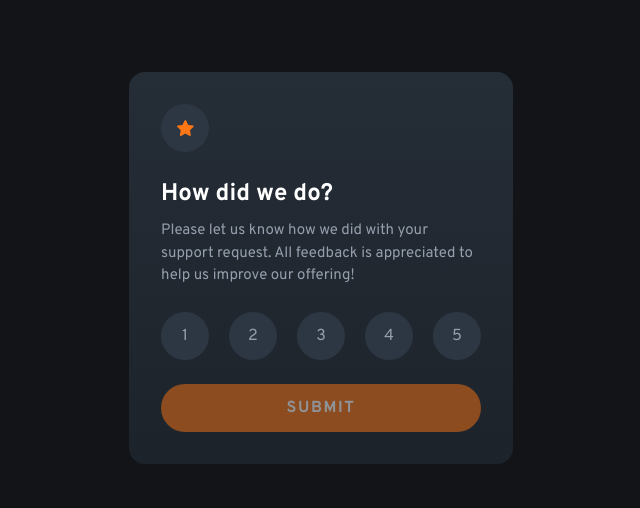
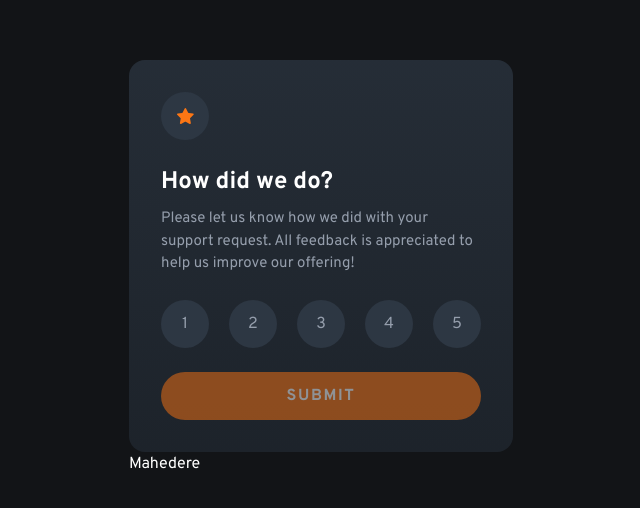
Before and after one commit to Mahedere/Rating_Component, a plain HTML site: page index.html in a window 1280 px wide. Shown: the part 132-640 px from the top of the page, without its empty margins (319-959 px from the left). Drawn offline with Linux system fonts and the light colour scheme.

Commit message:
branding

```diff
--- a/index.html
+++ b/index.html
@@ -1,5 +1,6 @@
 <!DOCTYPE html>
 <html lang="en">
+
 <head>
     <meta charset="UTF-8">
     <meta name="viewport" content="width=device-width, initial-scale=1.0">
@@ -7,6 +8,7 @@
     <link href="https://fonts.googleapis.com/css2?family=Overpass:wght@400;700&display=swap" rel="stylesheet">
     <link rel="stylesheet" href="style.css">
 </head>
+
 <body>
     <main class="container">
         <!-- Rating Card -->
@@ -18,7 +20,8 @@
             <h1>How did we do?</h1>
 
             <p>
-        Please let us know how we did with your support request. All feedback is appreciated to help us improve our offering!
+                Please let us know how we did with your support request. All feedback is appreciated to help us improve
+                our offering!
             </p>
 
             <div class="rating-buttons">
@@ -33,7 +36,7 @@
                 Submit
             </button>
         </div>
-
+        <a  href="https://www.frontendmentor.io/profile/Mahedere" target="_blank">Mahedere</a>
         <!-- Thank You Card (Hidden by default) -->
         <div id="thank-you-card" class="card hidden">
             <div class="thank-you-img">
@@ -47,13 +50,14 @@
             <h2>Thank you!</h2>
 
             <p>
-        We appreciate you taking the time to give a rating. If you ever need more support, don't hesitate to get in touch!
+                We appreciate you taking the time to give a rating. If you ever need more support, don't hesitate to get
+                in touch!
             </p>
         </div>
     </main>
 
     <script>
-    document.addEventListener('DOMContentLoaded', function() {
+        document.addEventListener('DOMContentLoaded', function () {
             const ratingCard = document.getElementById('rating-card');
             const thankYouCard = document.getElementById('thank-you-card');
             const submitButton = document.getElementById('submit-button');
@@ -64,7 +68,7 @@
 
             // Handle rating selection
             ratingButtons.forEach(button => {
-        button.addEventListener('click', function() {
+                button.addEventListener('click', function () {
                     // Remove active class from all buttons
                     ratingButtons.forEach(btn => btn.classList.remove('active'));
 
@@ -79,7 +83,7 @@
                 });
 
                 // Keyboard accessibility
-        button.addEventListener('keydown', function(e) {
+                button.addEventListener('keydown', function (e) {
                     if (e.key === 'Enter' || e.key === ' ') {
                         e.preventDefault();
                         this.click();
@@ -88,7 +92,7 @@
             });
 
             // Handle form submission
-      submitButton.addEventListener('click', function() {
+            submitButton.addEventListener('click', function () {
                 if (selectedRating) {
                     // Update rating result
                     ratingResult.textContent = selectedRating;
@@ -101,4 +105,5 @@
         });
     </script>
 </body>
+
 </html>
```
Lines whose indentation alone changed are shown as unchanged.
